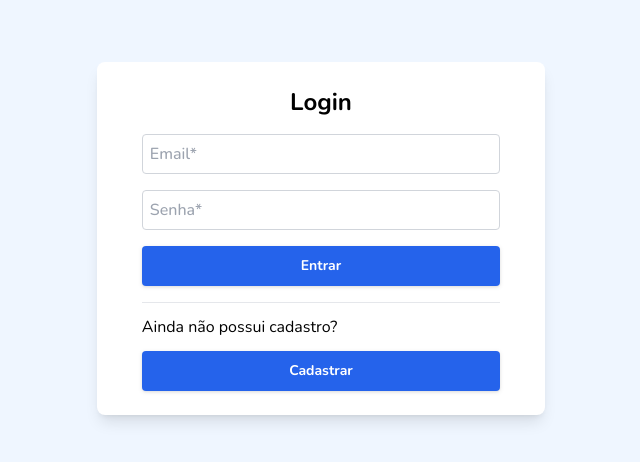
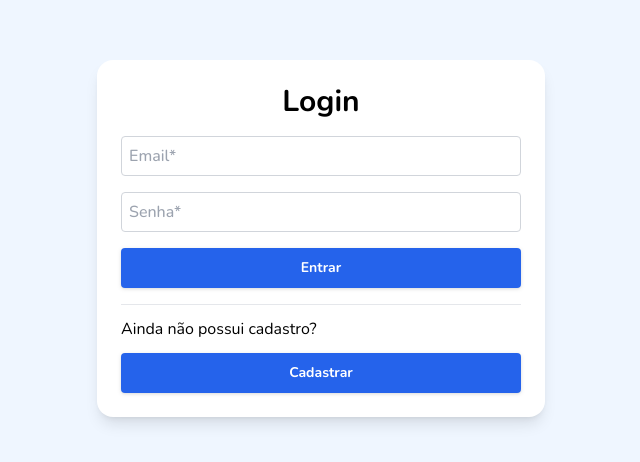
Before and after one commit to gabu322/expenses-tracker, a Next.js app: page /signin in a window 1280 px wide. Shown: the part 130-592 px from the top of the page, without its empty margins (319-959 px from the left). Built offline with nearby package versions, Linux system fonts and the light colour scheme.

Commit message:
style(signin/signup): small UI adjustments

```diff
--- a/app/(auth)/signin/page.jsx
+++ b/app/(auth)/signin/page.jsx
@@ -35,10 +35,10 @@ export default function Page({ }) {
       }
    }
 
-   return <div className="flex flex-col justify-center items-center w-full gap-4 bg-white py-6 rounded-lg shadow-lg max-w-md">
-      <h1 className="text-2xl">Login</h1>
+   return <div className="flex flex-col justify-center items-center w-full gap-4 bg-white p-6 rounded-2xl shadow-lg max-w-md">
+      <h1 className="text-3xl">Login</h1>
 
-      <form onSubmit={handleSubmit} className="flex flex-col gap-4 w-4/5">
+      <form onSubmit={handleSubmit} className="flex flex-col gap-4 w-full">
          <Input
             name="email"
             label="Email"
--- a/app/(auth)/signup/page.jsx
+++ b/app/(auth)/signup/page.jsx
@@ -59,10 +59,10 @@ export default function Page({ }) {
       }
    };
 
-   return <div className="flex flex-col justify-center items-center w-full gap-4 bg-white py-6 rounded-lg shadow-lg max-w-md">
-      <h1 className="text-2xl">Signup</h1>
+   return <div className="flex flex-col justify-center items-center w-full gap-4 bg-white p-6 rounded-2xl shadow-lg max-w-md">
+      <h1 className="text-3xl">Signup</h1>
 
-      <form onSubmit={handleSubmit} className="flex flex-col gap-4 w-4/5">
+      <form onSubmit={handleSubmit} className="flex flex-col gap-4 w-full">
          <Input
             name="email"
             label="Email"
```
